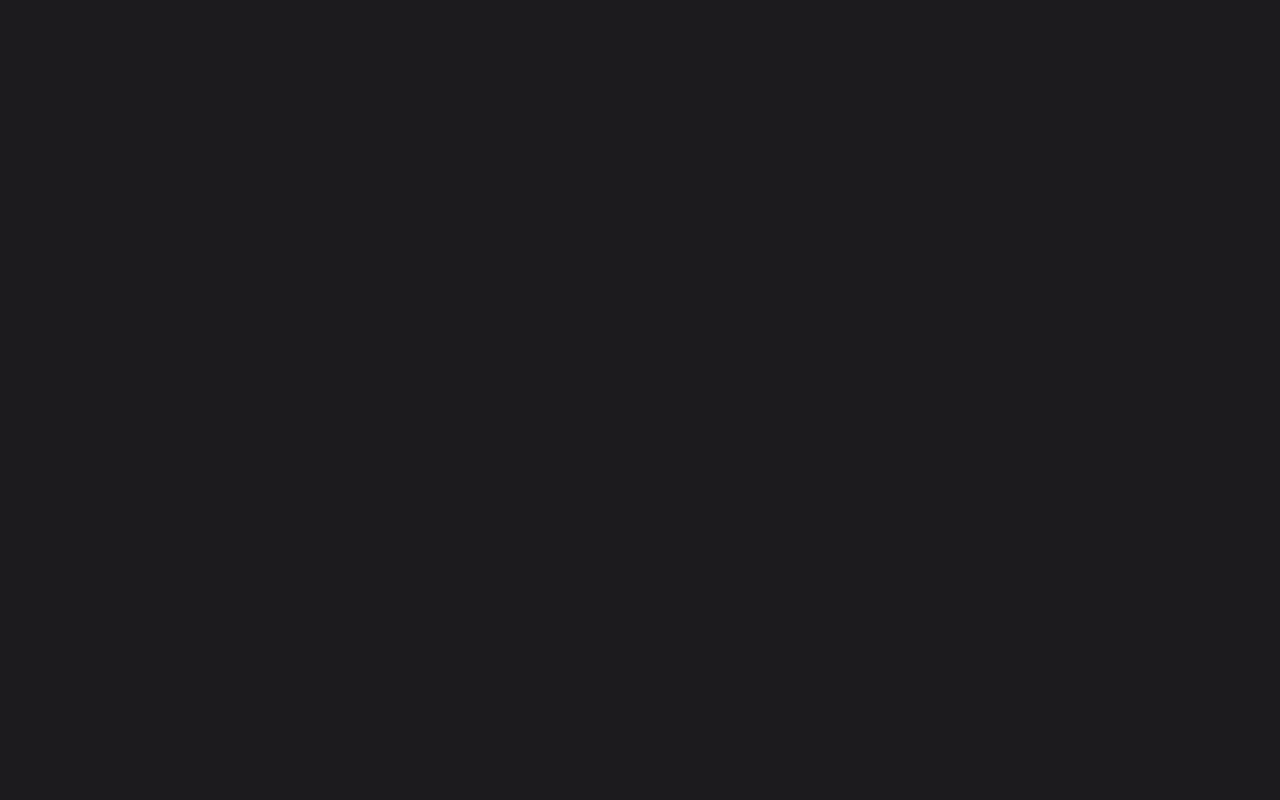
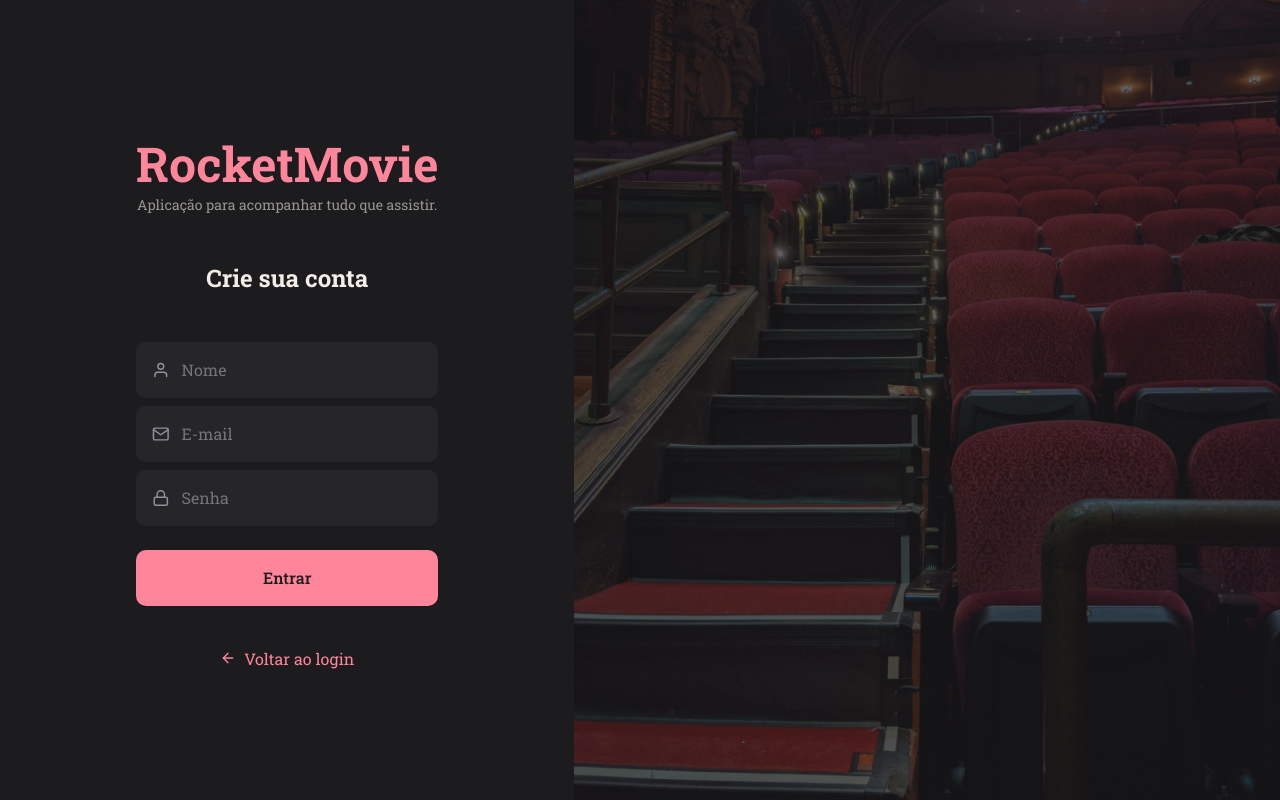
Before and after one commit to WarlleyPLopes/rocketmovie, a React (Vite) app: page /register in a window 1280 px wide. Before the commit this address had no page. Built offline with nearby package versions, Linux system fonts and the light colour scheme.

Commit message:
integrando page singup front-back

```diff
--- a/package.json
+++ b/package.json
@@ -10,6 +10,7 @@
     "preview": "vite preview"
   },
   "dependencies": {
+    "axios": "^1.6.8",
     "react": "^18.2.0",
     "react-dom": "^18.2.0",
     "react-icons": "^5.0.1",
--- a/src/components/Textarea/styles.js
+++ b/src/components/Textarea/styles.js
@@ -5,7 +5,7 @@
   height: 272px;
 
   background-color: ${({ theme }) => theme.COLORS.INPUT_COLOR};
-  color: ${({ theme }) => theme.COLORS.GRAY_300};
+  color: ${({ theme }) => theme.COLORS.WHITE};
 
   border: none;
   resize: none;
--- a/src/pages/SingUp/index.jsx
+++ b/src/pages/SingUp/index.jsx
@@ -1,10 +1,40 @@
+import { useState } from "react";
+import { FiUser, FiMail, FiLock, FiArrowLeft } from "react-icons/fi";
+import { Link, useNavigate } from "react-router-dom";
+
+import { api } from "../../services/api";
+
 import { Container, Form, Background } from "./styles";
 import { Button } from "../../components/Button";
-import { FiUser, FiMail, FiLock, FiArrowLeft } from "react-icons/fi";
 import { Input } from "../../components/Input";
-import { Link } from "react-router-dom";
+
 
 export function SingUp() {
+  const [name, setName] = useState("");
+  const [email, setEmail] = useState("");
+  const [password, setPassword] = useState("");
+
+  const navigate = useNavigate();
+
+  function handleSingUp() {
+    if (!name || !email || !password) {
+      return alert("Preencha todos os campos!");
+    }
+
+    api.post("/users", { name, email, password })
+      .then(() => {
+        alert("Usuário cadastrado com sucesso!");
+        navigate("/");
+      })
+      .catch((error) => {
+        if (error.response) {
+          alert(error.response.data.message);
+        } else {
+          alert("Não foi possivel cadastrar");
+        }
+      });
+  }
+
   return (
     <Container>
       <Form>
@@ -14,11 +44,26 @@
 
         <h2>Crie sua conta</h2>
 
-        <Input placeholder="Nome" type="text" icon={FiUser} />
-        <Input placeholder="E-mail" type="text" icon={FiMail} />
-        <Input placeholder="Senha" type="password" icon={FiLock} />
+        <Input
+          placeholder="Nome"
+          type="text"
+          icon={FiUser}
+          onChange={(e) => setName(e.target.value)}
+        />
+        <Input
+          placeholder="E-mail"
+          type="text"
+          icon={FiMail}
+          onChange={(e) => setEmail(e.target.value)}
+        />
+        <Input
+          placeholder="Senha"
+          type="password"
+          icon={FiLock}
+          onChange={(e) => setPassword(e.target.value)}
+        />
 
-        <Button title="Entrar" />
+        <Button title="Entrar" onClick={handleSingUp} />
 
         <Link to="/">
           <FiArrowLeft />
--- a/src/routes/index.jsx
+++ b/src/routes/index.jsx
@@ -5,7 +5,7 @@
 export function Routes() {
   return (
     <BrowserRouter>
-      <AppRoutes />
+      <AuthRoutes />
     </BrowserRouter>
   );
 }
--- /dev/null
+++ b/src/services/api.js
@@ -0,0 +1,5 @@
+import axios from "axios";
+
+export const api = axios.create({
+    baseURL: "http://localhost:3333"
+})
```
Also changed, not shown: 1 other file (tests, documents, lock files or other folders).
